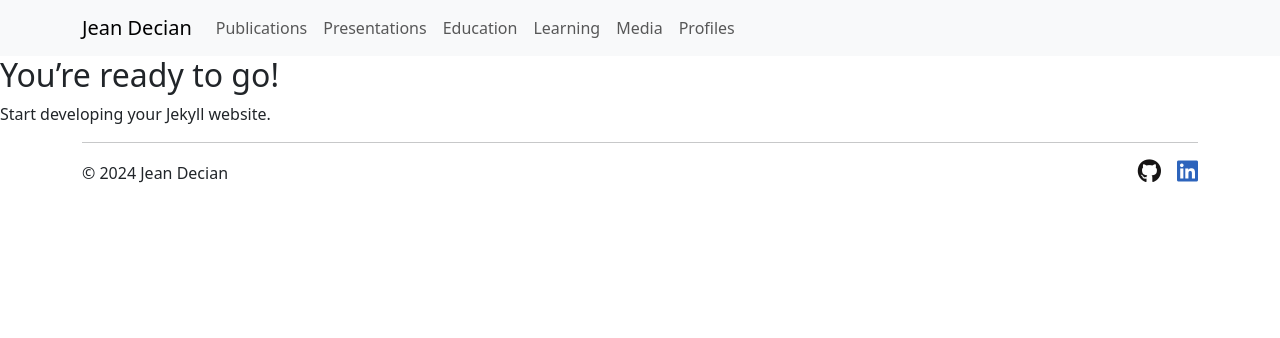
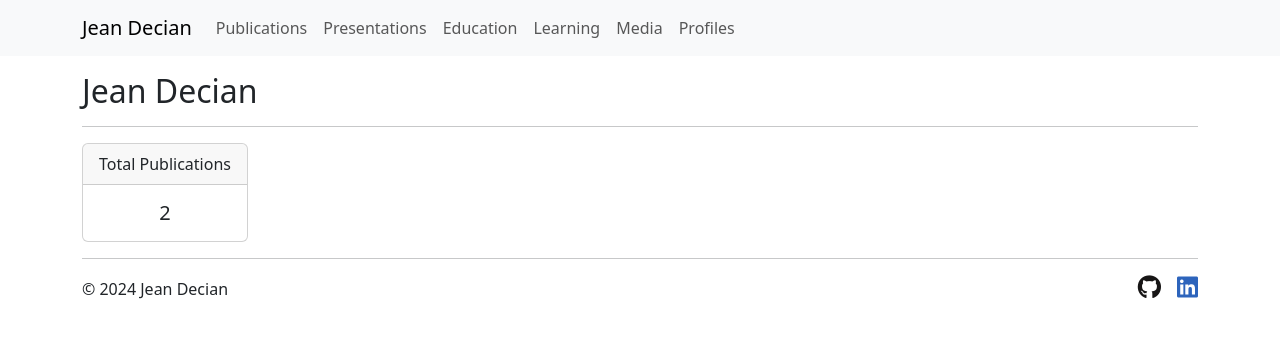
Before and after one commit to jeandecian/info, a Jekyll site: the page built from index.md, in a window 1280 px wide. Shown: the top 338 px of the page. Built offline with Jekyll 4.4.1, drawn with Linux system fonts in a browser that asks for light colours; nearby versions of some CDN libraries.

Commit message:
update index

```diff
--- /dev/null
+++ b/_data/index.yml
@@ -0,0 +1,3 @@
+- header: Total Publications
+  title: 2
+  class: col-md-2
--- a/index.md
+++ b/index.md
@@ -1,8 +1,21 @@
 ---
 layout: default
-title: "Happy Jekylling!"
+title: Home
 ---
 
-## You're ready to go!
-
-Start developing your Jekyll website.
+<div class="container" style="margin-top: 1em">
+  <h2>Jean Decian</h2>
+  <hr />
+  <div class="row">
+    {% for index in site.data.index %}
+    <div class="{{ index.class }}">
+      <div class="card text-center h-100">
+        <div class="card-header">{{ index.header }}</div>
+        <div class="card-body">
+          <h5 class="card-title mb-0">{{ index.title }}</h5>
+        </div>
+      </div>
+    </div>
+    {% endfor %}
+  </div>
+</div>
```
